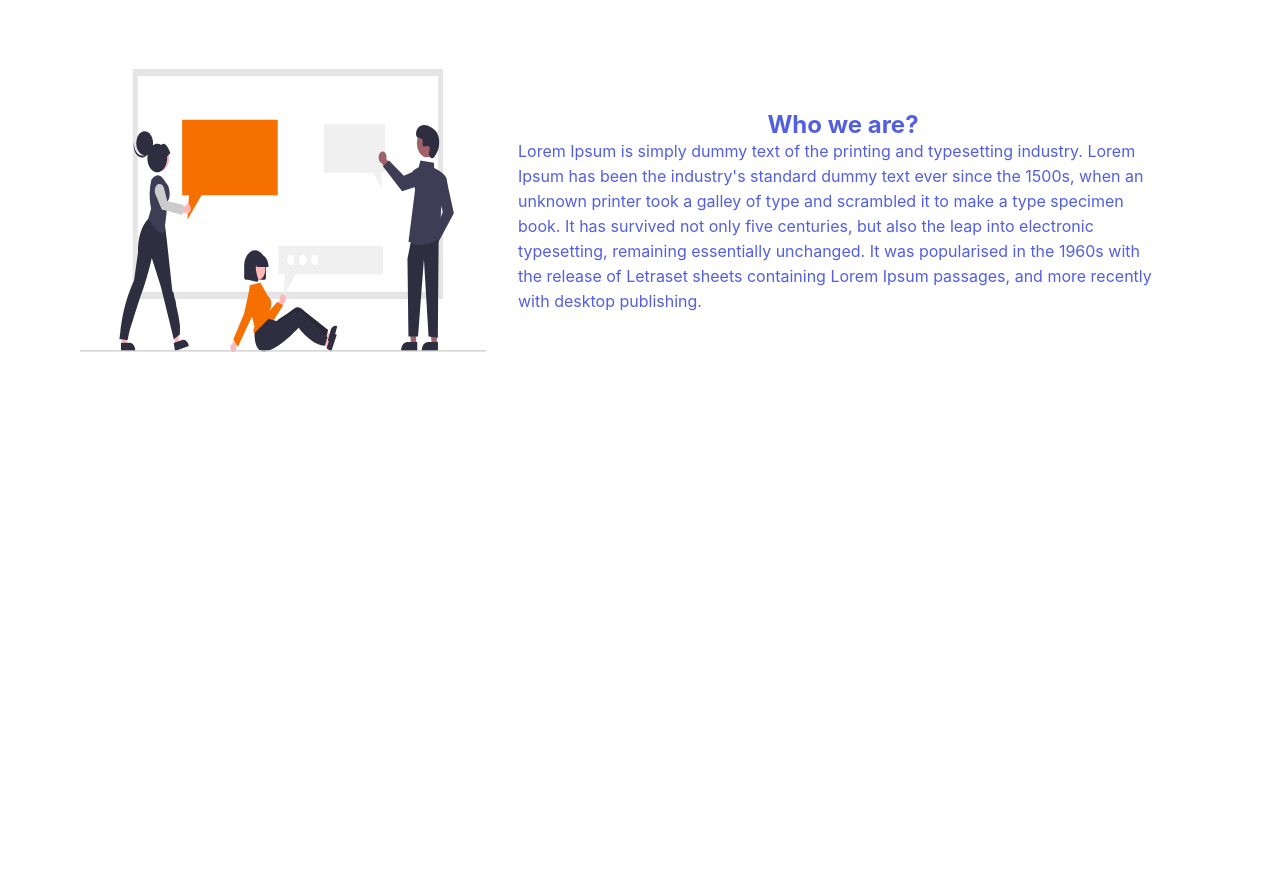
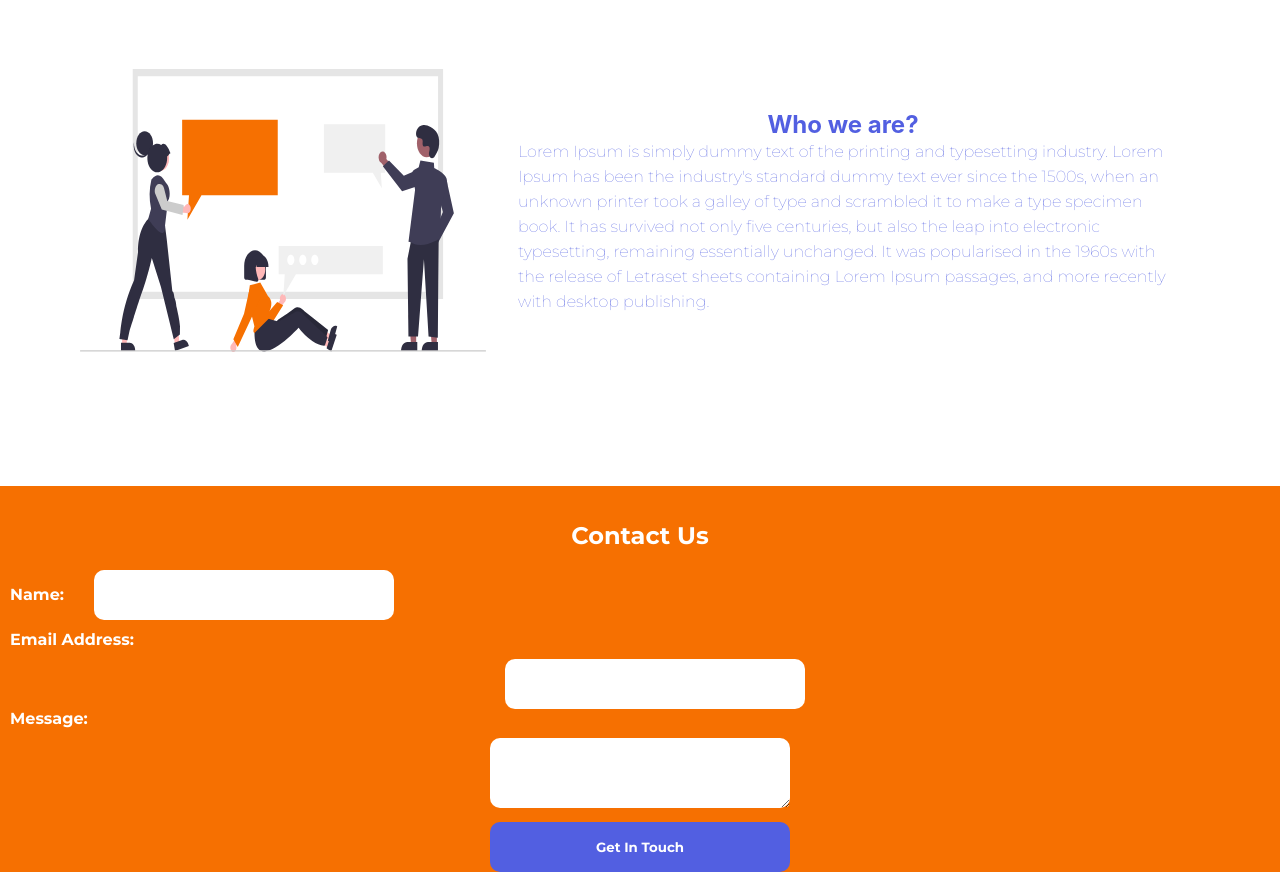
Before and after one commit to jasmineblinks/shortenit, a React (Create React App) app: page / in a window 1280 px wide. Shown: the part 700-1572 px from the top of the page. Before the commit the page ends 1156 px from the top, so only its background shows below. Built offline with nearby package versions, Linux system fonts and the light colour scheme.

Commit message:
style:updated the app component

```diff
--- a/src/App.css
+++ b/src/App.css
@@ -79,6 +79,8 @@ input {
   color: #ffffff;
   border-radius: 10px;
   border: none;
+  font-family: "Montserrat", sans-serif;
+  font-weight: bold;
   width: 150px;
   margin-top: 10px;
   margin-left: auto;
@@ -105,6 +107,48 @@ input {
   width: 80%;
   pointer-events: none;
   bottom: 20px;
+}
+.contactUs {
+  margin-top: 50px;
+  background-color: #f67001;
+  color: #fff;
+  font-family: "Montserrat", sans-serif;
+  font-weight: bold;
+}
+.contactUs h2 {
+  padding-top: 35px;
+  margin-bottom: 20px;
+}
+label {
+  display: block;
+  text-align: left;
+  margin-bottom: 10px;
+  margin-left: 10px;
+}
+.contactUs input {
+  width: 300px;
+}
+textarea {
+  padding: 20px;
+  width: 300px;
+  border: none;
+  border-radius: 10px;
+  margin-bottom: 10px;
+}
+.submit {
+  background-color: #525fe1;
+  padding: 5px;
+  color: #ffffff;
+  border-radius: 10px;
+  border: none;
+  font-family: "Montserrat", sans-serif;
+  font-weight: bold;
+  width: 50px;
+  margin: auto;
+  /* margin-top: 10px;
+  margin-left: auto;
+  margin-right: auto; */
+  display: block;
 }
 @media screen and (min-width: 700px) {
   .firstContainer {
@@ -145,7 +189,7 @@ input {
     width: 380px;
     line-height: 25px;
     text-align: left;
-    font-family: Montserrat;
+    font-family: "Montserrat", sans-serif;
     font-style: normal;
     font-weight: bold;
     font-size: 15px;
@@ -169,6 +213,7 @@ input {
     margin-right: auto;
     display: flex;
     align-items: center;
+    font-family: "Montserrat", sans-serif;
     justify-content: center;
     background-color: #f67001;
     width: 60%;
@@ -185,6 +230,8 @@ input {
     height: 50px;
     padding: 5px;
     color: #ffffff;
+    font-family: "Montserrat", sans-serif;
+    font-weight: bold;
     border-radius: 10px;
     border: none;
     width: 150px;
@@ -215,6 +262,7 @@ input {
   .secondText p {
     text-align: left;
     line-height: 25px;
+    font-family: "Montserrat", sans-serif;
     width: 650px;
   }
   .App-dev {
--- a/src/App.js
+++ b/src/App.js
@@ -50,6 +50,21 @@ function App() {
             </section>
           </section>
         </section>
+        <section className="contactUs">
+          <h2>Contact Us</h2>
+          <form>
+            <label>
+              Name:
+              <input type="text" name="name" />
+            </label>
+
+            <label>Email Address:</label>
+            <input type="text" name="email address" />
+            <label>Message:</label>
+            <textarea type="text" name="email address" />
+            <input className="submit" type="submit" value="Get In Touch" />
+          </form>
+        </section>
       </section>
     </div>
   );
```
